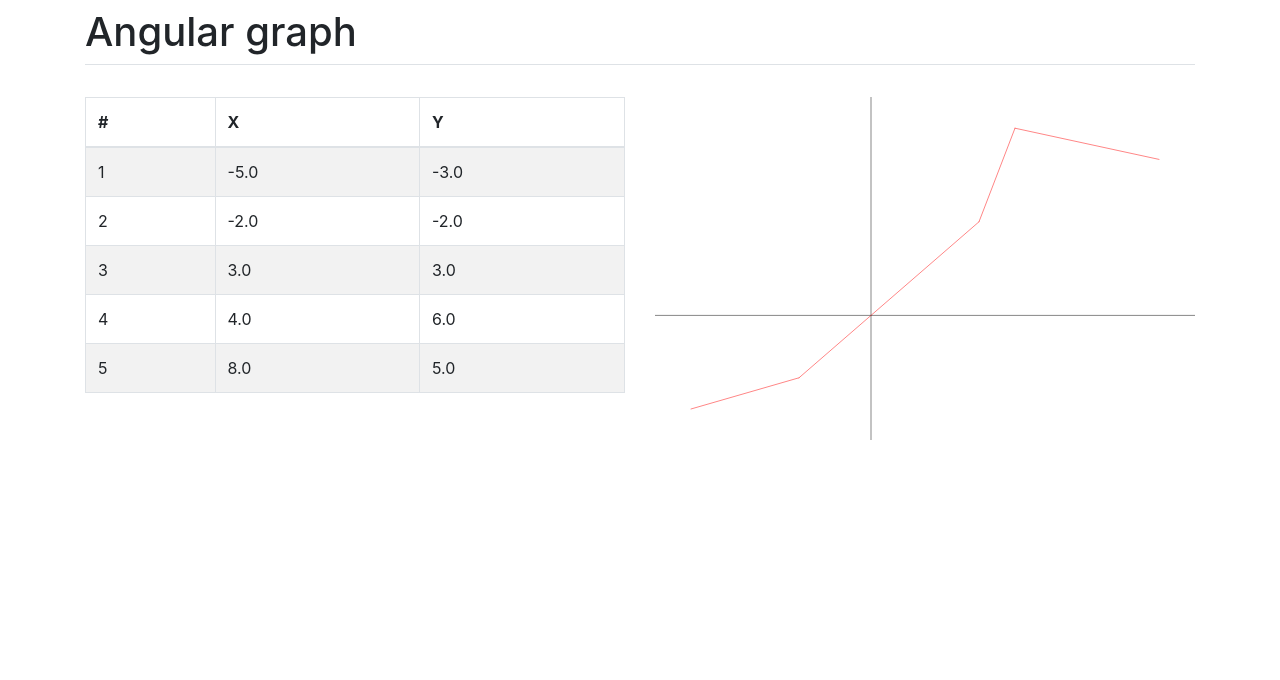
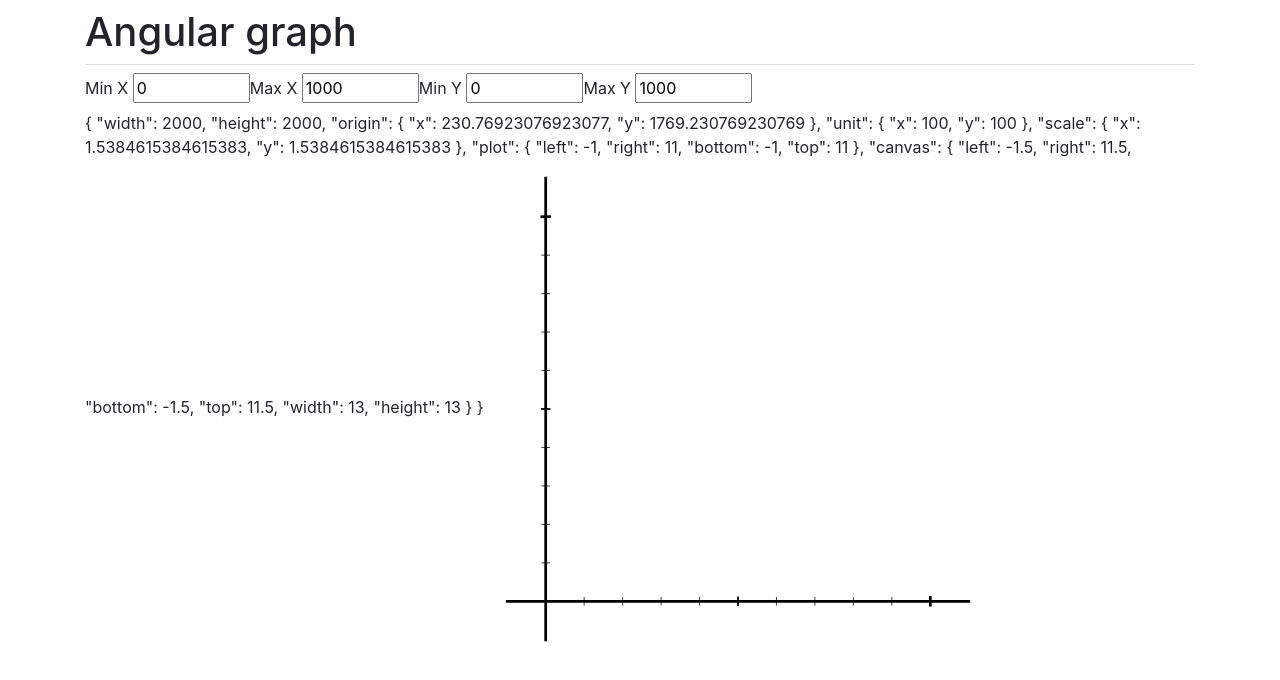
Before and after one commit to blr-Oliver/angular-graph, an Angular app: page / in a window 1280 px wide. Shown: the top 680 px of the page. Built offline with nearby package versions, Linux system fonts and the light colour scheme.

Commit message:
graph auto-scaling box and axis

```diff
--- a/package.json
+++ b/package.json
@@ -12,6 +12,7 @@
     "@angular/common": "^6.0.3",
     "@angular/compiler": "^6.0.3",
     "@angular/core": "^6.0.3",
+    "@angular/forms": "^6.0.3",
     "@angular/http": "^6.0.3",
     "@angular/platform-browser": "^6.0.3",
     "@angular/platform-browser-dynamic": "^6.0.3",
--- a/src/ng/app/app.module.ts
+++ b/src/ng/app/app.module.ts
@@ -1,4 +1,5 @@
 import {APP_BASE_HREF, PlatformLocation} from '@angular/common';
+import {FormsModule} from '@angular/forms';
 import {BrowserModule} from '@angular/platform-browser';
 import {NgModule} from '@angular/core';
 
@@ -7,13 +8,13 @@ import {TabularViewComponent} from './ui/tabular-view.component';
 import {HttpClientModule} from '@angular/common/http';
 import {DataService} from './service/DataService';
 import {GraphViewComponent} from './ui/graph-view.component';
+import {GraphBoxComponent} from './ui/graph-box/graph-box.component';
 
 // from https://stackoverflow.com/questions/39287444/angular2-how-to-get-app-base-href-programmatically#answer-46493276
 export function getBaseHref(platformLocation: PlatformLocation): string {
   const current = platformLocation.getBaseHrefFromDOM();
-  if (!current || current === '/') {
+  if (!current || current === '/')
     return '';
-  }
   return current;
 }
 
@@ -21,11 +22,13 @@ export function getBaseHref(platformLocation: PlatformLocation): string {
   declarations: [
     AppComponent,
     TabularViewComponent,
-    GraphViewComponent
+    GraphViewComponent,
+    GraphBoxComponent
   ],
   imports: [
     BrowserModule,
-    HttpClientModule
+    HttpClientModule,
+    FormsModule
   ],
   providers: [
     DataService,
--- a/src/ng/app/ui/app.component.html
+++ b/src/ng/app/ui/app.component.html
@@ -3,6 +3,7 @@
     <h1 class="py-2 border-bottom">
       Angular graph
     </h1>
+    <!--
       <ng-container *ngIf="data$ | async as data">
         <div class="row pt-4">
           <div class="col-12 col-lg-6">
@@ -13,5 +14,26 @@
           </div>
         </div>
       </ng-container>
+    -->
+    <div>
+      <label>
+        Min X
+        <input type="number" min="-2000" step="100" max="2000" [(ngModel)]="minX"/>
+      </label>
+      <label>
+        Max X
+        <input type="number" min="-2000" step="100" max="2000" [(ngModel)]="maxX"/>
+      </label>
+      <label>
+        Min Y
+        <input type="number" min="-2000" step="100" max="2000" [(ngModel)]="minY"/>
+      </label>
+      <label>
+        Max Y
+        <input type="number" min="-2000" step="100" max="2000" [(ngModel)]="maxY"/>
+      </label>
+      <br/>
+      <graph-box [minX]="minX" [minY]="minY" [maxX]="maxX" [maxY]="maxY"></graph-box>
     </div>
   </div>
+</div>
--- a/src/ng/app/ui/app.component.ts
+++ b/src/ng/app/ui/app.component.ts
@@ -11,6 +11,11 @@ import {Observable} from 'rxjs';
 export class AppComponent implements OnInit {
   data$: Observable<Point[]>;
 
+  minX: number;
+  maxX: number;
+  minY: number;
+  maxY: number;
+
   constructor(
     private dataService: DataService
   ) {
@@ -18,5 +23,7 @@ export class AppComponent implements OnInit {
 
   ngOnInit(): void {
     this.data$ = this.dataService.getData();
+    this.minX = this.minY = 0;
+    this.maxX = this.maxY = 1000;
   }
 }
--- /dev/null
+++ b/src/ng/app/ui/graph-box/graph-box.component.html
@@ -0,0 +1,33 @@
+{{params | json}}
+<svg xmlns="http://www.w3.org/2000/svg" version="1.1" [attr.viewBox]="[0, 0, params.width, params.height].join(' ')" class="svg-graph">
+  <g class="axis">
+    <g class="x-axis">
+      <line class="thick"
+            [attr.x1]="xPoint(params.plot.left * params.unit.x)"
+            [attr.x2]="xPoint(params.plot.right * params.unit.x)"
+            [attr.y1]="yPoint(0)"
+            [attr.y2]="yPoint(0)"></line>
+      <ng-container *ngFor="let tick of xAxis">
+        <line [class.thick]="tick.thickness > 0" [class.thin]="tick.thickness < 0"
+              [attr.x1]="xPoint(tick.value)"
+              [attr.x2]="xPoint(tick.value)"
+              [attr.y1]="yPoint(-0.1 * params.unit.y)"
+              [attr.y2]="yPoint(0.1 * params.unit.y)"></line>
+      </ng-container>
+    </g>
+    <g class="y-axis">
+      <line class="thick"
+            [attr.x1]="xPoint(0)"
+            [attr.x2]="xPoint(0)"
+            [attr.y1]="yPoint(params.plot.bottom * params.unit.y)"
+            [attr.y2]="yPoint(params.plot.top * params.unit.y)"></line>
+      <ng-container *ngFor="let tick of yAxis">
+        <line [class.thick]="tick.thickness > 0" [class.thin]="tick.thickness < 0"
+              [attr.x1]="xPoint(-0.1 * params.unit.x)"
+              [attr.x2]="xPoint(0.1 * params.unit.x)"
+              [attr.y1]="yPoint(tick.value)"
+              [attr.y2]="yPoint(tick.value)"></line>
+      </ng-container>
+    </g>
+  </g>
+</svg>
--- /dev/null
+++ b/src/ng/app/ui/graph-box/graph-box.component.scss
@@ -0,0 +1,16 @@
+.svg-graph {
+  max-height: 500px;
+
+  stroke-width: 7;
+  stroke-linecap: square;
+  stroke-linejoin: miter;
+  stroke: black;
+
+  .thick {
+    stroke-width: 11;
+  }
+
+  .thin {
+    stroke-width: 3;
+  }
+}
--- /dev/null
+++ b/src/ng/app/ui/graph-box/graph-box.component.ts
@@ -0,0 +1,125 @@
+import {Component, Input, OnChanges, OnInit, SimpleChanges} from '@angular/core';
+
+interface Rectangle {
+  left: number;
+  right: number;
+  bottom: number;
+  top: number;
+  width?: number;
+  height?: number;
+}
+
+interface Tick {
+  value: number;
+  showLabel: boolean;
+  thickness?: number;
+}
+
+interface Point {
+  x: number;
+  y: number;
+}
+
+interface GraphParams {
+  width: number;
+  height: number;
+  origin: Point;
+  unit: Point;
+  scale: Point;
+  plot: Rectangle;
+  canvas: Rectangle;
+}
+
+@Component({
+  selector: 'graph-box',
+  templateUrl: './graph-box.component.html',
+  styleUrls: ['./graph-box.component.scss']
+})
+export class GraphBoxComponent implements OnInit, OnChanges {
+  @Input() minX: number;
+  @Input() maxX: number;
+  @Input() minY: number;
+  @Input() maxY: number;
+
+  params: GraphParams = {
+    width: 1000,
+    height: 1000,
+    origin: {x: 0, y: 0},
+    unit: {x: 1, y: 1},
+    scale: {x: 100, y: 100},
+    plot: null,
+    canvas: null
+  };
+
+  xAxis: Tick[] = [];
+  yAxis: Tick[] = [];
+
+  private static computeUnit(x: number): number {
+    const tenthPower = Math.pow(10, Math.ceil(Math.log10(x)) - 2);
+    return [2, 5, 10].map(unit => unit * tenthPower).find(unit => unit * 10 >= x);
+  }
+
+  private static updateAxis(axis: Tick[], min: number, max: number, unit: number): void {
+    axis.length = 0;
+    for (let value = min + 1; value < max; ++value)
+      if (value !== 0) {
+        const rank = value % 10;
+        const tick: Tick = {
+          value: value * unit,
+          showLabel: rank === 1 || rank % 5 === 0
+        };
+        if (rank === 0)
+          tick.thickness = 1;
+        else if (rank % 5 === 0)
+          tick.thickness = 0;
+        else tick.thickness = -1;
+        axis.push(tick);
+      }
+  }
+
+  constructor() {
+  }
+
+  ngOnInit() {
+  }
+
+  ngOnChanges(changes: SimpleChanges): void {
+    this.updateParams();
+    GraphBoxComponent.updateAxis(this.xAxis, this.params.plot.left, this.params.plot.right, this.params.unit.x);
+    GraphBoxComponent.updateAxis(this.yAxis, this.params.plot.bottom, this.params.plot.top, this.params.unit.y);
+  }
+
+  private updateParams(): void {
+    const p = this.params;
+    const ux = p.unit.x = Math.max(...[this.minX, this.maxX].map(Math.abs).map(GraphBoxComponent.computeUnit));
+    const uy = p.unit.y = Math.max(...[this.minY, this.maxY].map(Math.abs).map(GraphBoxComponent.computeUnit));
+    const plotRect = p.plot = {
+      left: Math.floor(Math.min(0, this.minX / ux)) - 1,
+      right: Math.ceil(Math.max(1, this.maxX / ux)) + 1,
+      bottom: Math.floor(Math.min(0, this.minY / uy)) - 1,
+      top: Math.ceil(Math.max(1, this.maxY / uy)) + 1
+    };
+    const canvasRect: Rectangle = p.canvas = {
+      left: plotRect.left - 0.5,
+      right: plotRect.right + 0.5,
+      bottom: plotRect.bottom - 0.5,
+      top: plotRect.top + 0.5
+    };
+    canvasRect.width = canvasRect.right - canvasRect.left;
+    canvasRect.height = canvasRect.top - canvasRect.bottom;
+    const scale = 2000 / Math.max(canvasRect.width, canvasRect.height);
+    p.width = Math.round(canvasRect.width * scale);
+    p.height = Math.round(canvasRect.height * scale);
+    p.scale.x = scale / ux;
+    p.scale.y = scale / uy;
+    p.origin.x = -scale * canvasRect.left;
+    p.origin.y = scale * canvasRect.top;
+  }
+
+  xPoint(x: number): number {
+    return this.params.origin.x + x * this.params.scale.x;
+  }
+  yPoint(y: number): number {
+    return this.params.origin.y - y * this.params.scale.y;
+  }
+}
--- a/tslint.json
+++ b/tslint.json
@@ -10,7 +10,10 @@
       true,
       "check-space"
     ],
-    "curly": true,
+    "curly": [
+      true,
+      "as-needed"
+    ],
     "deprecation": {
       "severity": "warn"
     },
```
Also changed, not shown: 1 other file (tests, documents, lock files or other folders). Lines whose indentation alone changed are shown as unchanged.
